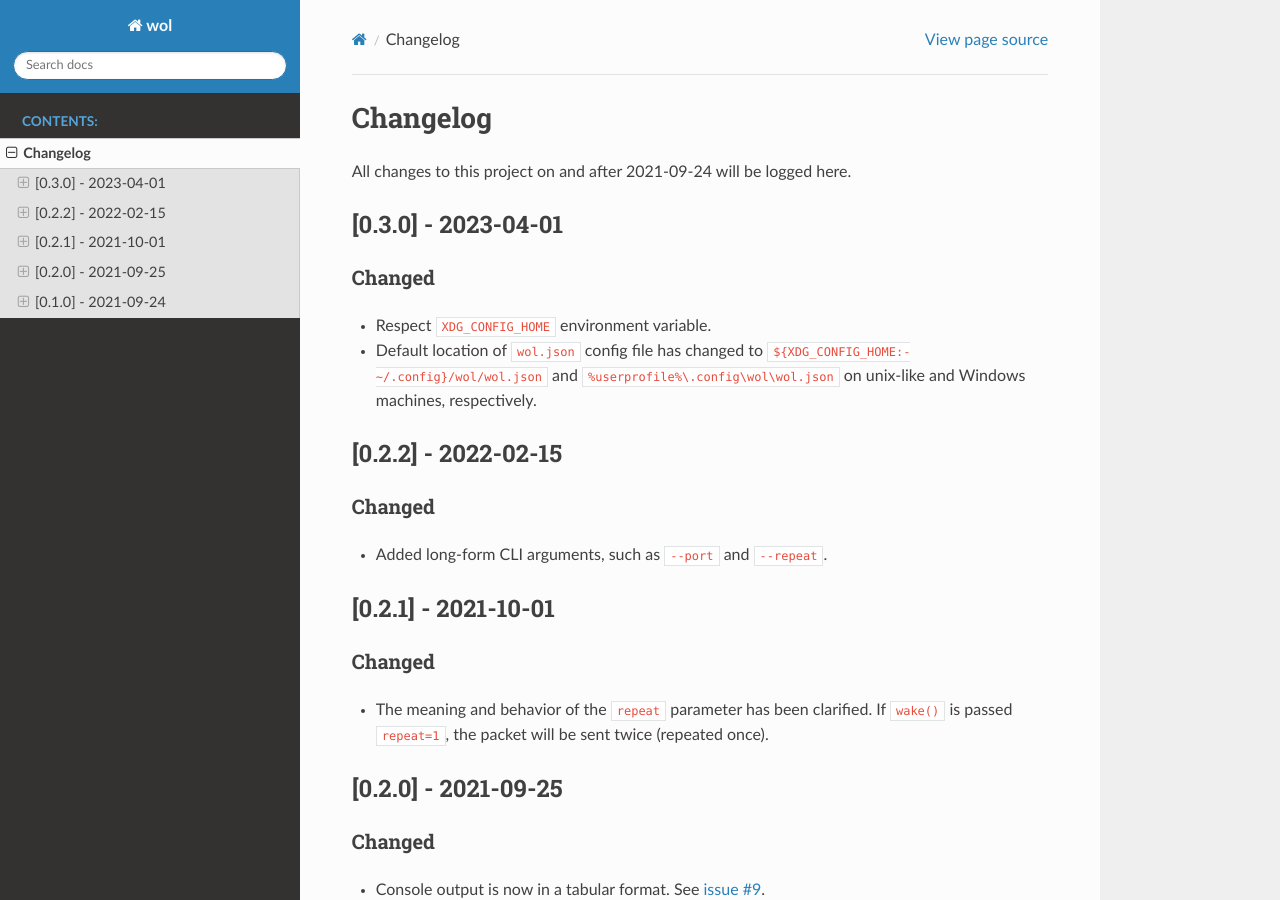
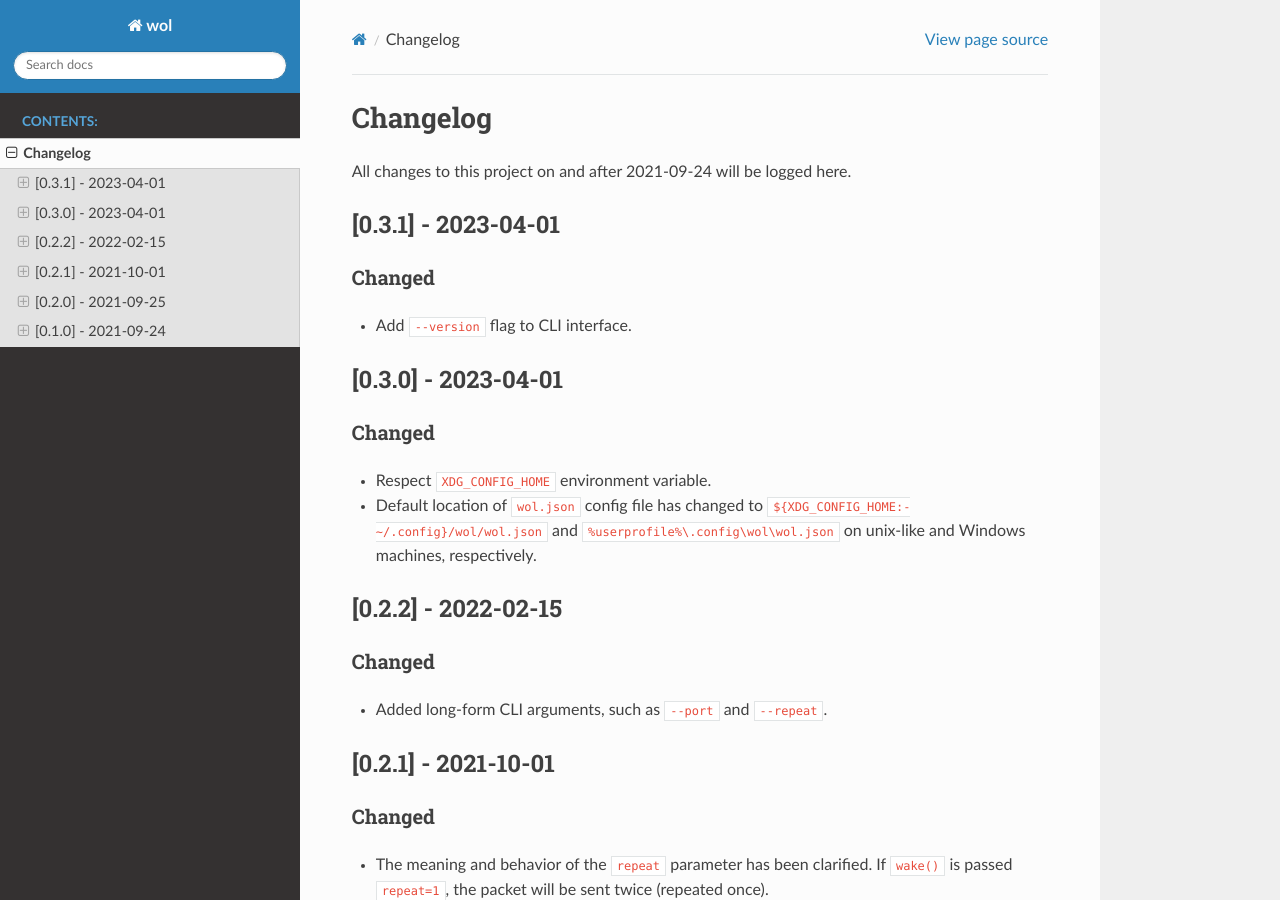
Before and after one commit to DavidPratt512/wol, a Sphinx documentation site: the page built from docs/source/changelog.rst, in a window 1280 px wide and 900 px high. Built offline with Sphinx 7.4.7 and the Read the Docs theme 2.0.0, drawn with Linux system fonts in a browser that asks for light colours.

Commit message:
Bump version to 0.3.1

```diff
--- a/docs/source/changelog.rst
+++ b/docs/source/changelog.rst
@@ -2,6 +2,14 @@ Changelog
 =========
 
 All changes to this project on and after 2021-09-24 will be logged here.
+
+[0.3.1] - 2023-04-01
+--------------------
+
+Changed
+^^^^^^^
+
+- Add ``--version`` flag to CLI interface.
 
 [0.3.0] - 2023-04-01
 --------------------
--- a/pyproject.toml
+++ b/pyproject.toml
@@ -1,6 +1,6 @@
 [tool.poetry]
 name = "wol"
-version = "0.3.0"
+version = "0.3.1"
 description = "Wake-On-LAN command line utility with configuration options."
 authors = ["David Pratt <davidpratt512@gmail.com>"]
 license = "MIT License"
--- a/wol.py
+++ b/wol.py
@@ -14,7 +14,7 @@ from collections import ChainMap, namedtuple
 from pathlib import Path
 
 
-__version__ = "0.3.0"
+__version__ = "0.3.1"
 
 
 class StructuredLog:
```
